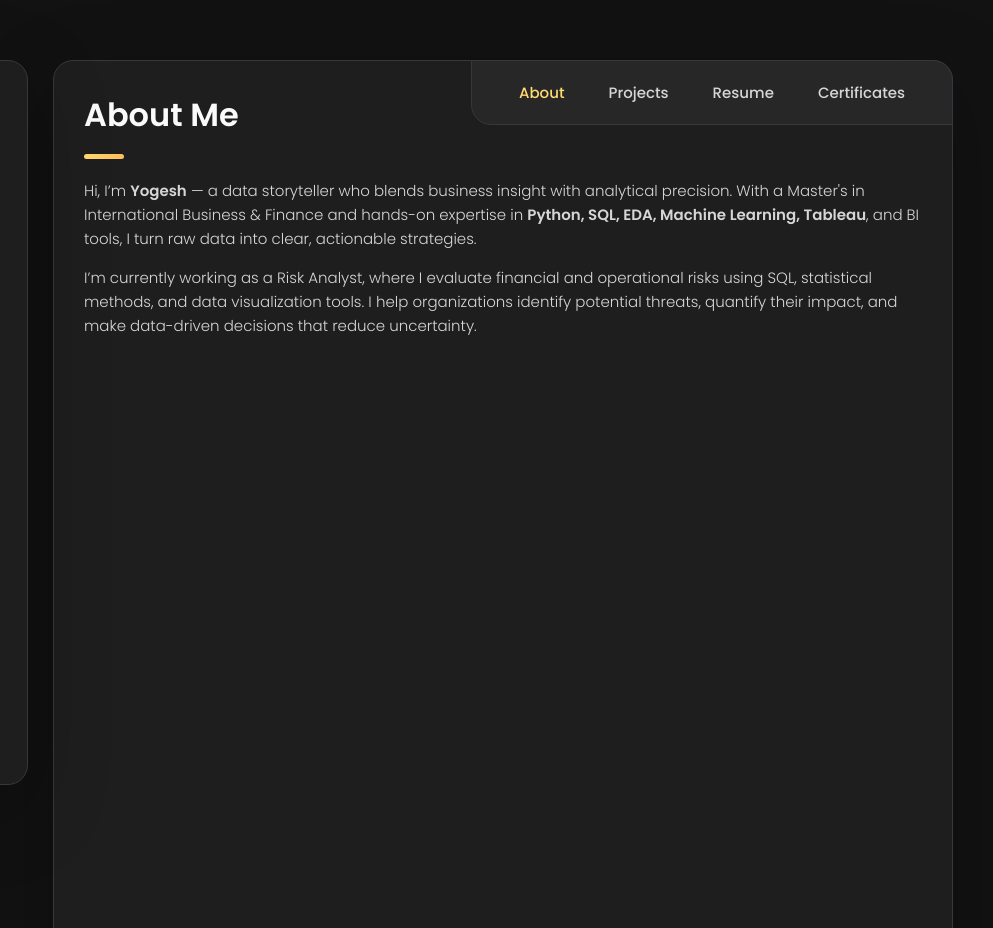
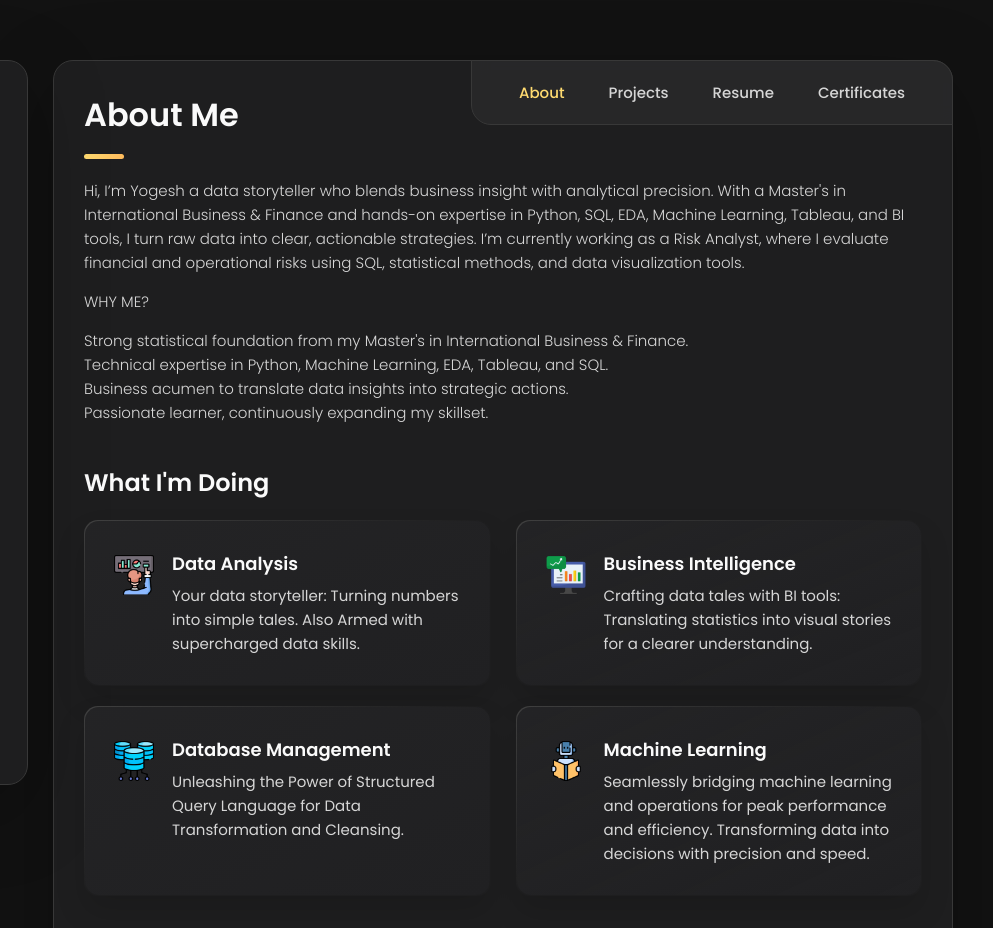
Before and after one commit to yogeshdhaliya/yogesh.github.io, a plain HTML site: page index.html in a window 1280 px wide. Shown: the top 928 px of the page, 287-1280 px from the left. Drawn offline with nearby package versions, Linux system fonts and the light colour scheme.

Commit message:
Update index.html

```diff
--- a/index.html
+++ b/index.html
@@ -188,83 +188,119 @@
 
       </nav>
 
-      <!-- #ABOUT -->
-<article class="about active" data-page="about">
+
+
+
+
+      <!--
+        - #ABOUT
+      -->
+
+      <article class="about  active" data-page="about">
 
         <header>
-    <h2 class="h2 article-title">About Me</h2>
+          <h2 class="h2 article-title">About me</h2>
         </header>
 
         <section class="about-text">
           <div class="chat-box">
             <p>
-        Hi, I’m <strong>Yogesh</strong> — a data storyteller who blends business insight with analytical precision.
-        With a Master's in International Business & Finance and hands-on expertise in <strong>Python, SQL, EDA, Machine Learning, Tableau</strong>, and BI tools, I turn raw data into clear, actionable strategies.
-      </p>
+              Hi, I’m Yogesh a data storyteller who blends business insight with analytical precision. With a Master's in International Business & Finance and hands-on expertise in Python, SQL, EDA, Machine Learning, Tableau, and BI tools, I turn raw data into clear, actionable strategies. I’m currently working as a Risk Analyst, where I evaluate financial and operational risks using SQL, statistical methods, and data visualization tools.            </p>
             <p>
-        I’m currently working as a Risk Analyst, where I evaluate financial and operational risks using SQL, statistical methods, and data visualization tools.
-        I help organizations identify potential threats, quantify their impact, and make data-driven decisions that reduce uncertainty.
+             WHY ME?
+              <ul>
+                <li>Strong statistical foundation from my Master's in International Business & Finance.</li>
+                <li>Technical expertise in Python, Machine Learning, EDA, Tableau, and SQL.</li>
+                <li>Business acumen to translate data insights into strategic actions.</li>
+                <li>Passionate learner, continuously expanding my skillset.</li>
+              </ul>
             </p>
           </div>
         </section>
 
-</article>
 
-<!-- - service -->
+
+
+
+        <!--
+          - service
+        -->
+
         <section class="service">
-  <h3 class="h3 service-title">What I'm Doing</h3>
+
+          <h3 class="h3 service-title">What i'm doing</h3>
+
           <ul class="service-list">
 
             <li class="service-item">
+
               <div class="service-icon-box">
-        <img src="./assets/images/da.png" alt="Data Analysis icon" width="40">
+                <img src="./assets/images/da.png
+                " alt="design icon" width="40">
               </div>
+
               <div class="service-content-box">
                 <h4 class="h4 service-item-title">Data Analysis</h4>
+
                 <p class="service-item-text">
-          Turning raw numbers into clear, actionable insights with advanced analytical techniques.
+                  Your data storyteller: Turning numbers into simple tales. Also Armed with supercharged data skills.
                 </p>
               </div>
+
             </li>
 
             <li class="service-item">
+
               <div class="service-icon-box">
                 <img src="./assets/images/BI.png" alt="BI Tools icon" width="40">
               </div>
+
               <div class="service-content-box">
                 <h4 class="h4 service-item-title">Business Intelligence</h4>
+
                 <p class="service-item-text">
-          Designing BI dashboards and reports that make complex data easy to understand and act upon.
+                  Crafting data tales with BI tools: Translating statistics into visual stories for a clearer understanding.
                 </p>
               </div>
+
             </li>
 
             <li class="service-item">
+
               <div class="service-icon-box">
                 <img src="./assets/images/db.png" alt="SQL icon" width="40">
               </div>
+
               <div class="service-content-box">
                 <h4 class="h4 service-item-title">Database Management</h4>
+
                 <p class="service-item-text">
-          Leveraging SQL to manage, clean, and transform large datasets efficiently.
+                  Unleashing the Power of Structured Query Language for Data Transformation and Cleansing.
                 </p>
               </div>
+
             </li>
 
             <li class="service-item">
+
               <div class="service-icon-box">
-        <img src="./assets/images/ml.png" alt="Machine Learning icon" width="40">
+                <img src="./assets/images/ml.png" alt="ML icon" width="40">
               </div>
+
               <div class="service-content-box">
                 <h4 class="h4 service-item-title">Machine Learning</h4>
+
                 <p class="service-item-text">
-          Applying ML models to predict outcomes and automate decision-making processes.
+                  Seamlessly bridging machine learning and operations for peak performance and efficiency. Transforming data into decisions with precision and speed.
                 </p>
               </div>
+
             </li>
 
           </ul>
+
         </section>
+
 
         <!--
           - testimonials
```
Lines whose indentation alone changed are shown as unchanged.
